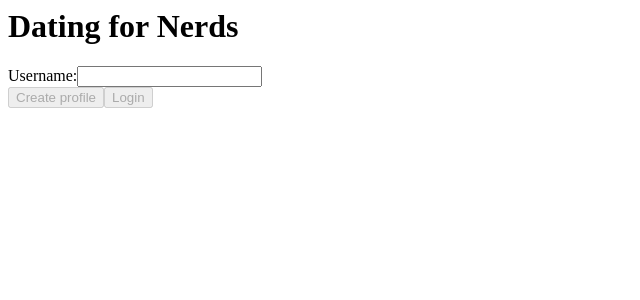
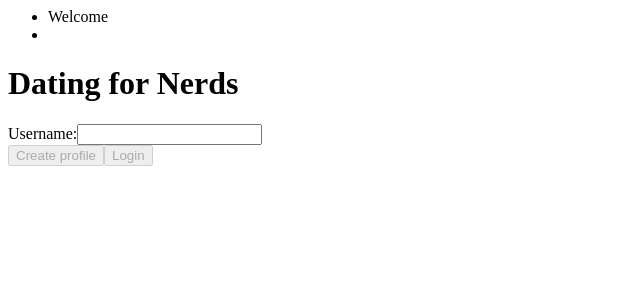
Before and after one commit to kgroble/advanced-databases-project, a React app in the folder client/: page /login in a window 1280 px wide. Shown: the top 300 px of the page, without its empty margins (0-640 px from the left). Built offline with nearby package versions, Linux system fonts and the light colour scheme.

Commit message:
Fixed dumb route behavior

```diff
--- a/client/src/components/App.jsx
+++ b/client/src/components/App.jsx
@@ -1,22 +1,19 @@
 
 
-/*
-   Imports
-*/
-
-// libraries
+// React nonsense
 import React from 'react';
 import { Router
        , Route
+       , Redirect
        , Switch } from 'react-router';
-import { BrowserRouter } from 'react-router-dom'
+import { BrowserRouter } from 'react-router-dom';
 
-// other components
-import Login from './Login/Login.jsx'
-import Home from './Home/Home.jsx'
-import Dashboard from './Dashboard/Dashboard.jsx'
-
-// css
+// My components
+import Login        from './Login/Login.jsx';
+import Home         from './Home/Home.jsx';
+import Dashboard    from './Dashboard/Dashboard.jsx';
+import Header       from './Header/Header.jsx';
+import PageNotFound from './PageNotFound/PageNotFound.jsx';
 
 
 /*
@@ -26,13 +23,17 @@ import Dashboard from './Dashboard/Dashboard.jsx'
 export default class App extends React.Component {
     render() {
         return (
-          <BrowserRouter>
-            <div>
-              <Route exact path="/" component={Home} />
-              <Route exact path="/login" component={Login} />
-              <Route exact path="/home/:username" component={Dashboard} />
-            </div>
-          </BrowserRouter>
+          <div>
+            <Header/>
+            <BrowserRouter>
+              <Switch>
+                <Route exact path="/" component={Home} />
+                <Route exact path="/login" component={Login} />
+                <Route exact path="/home/:username" component={Dashboard} />
+                <Route exact path="*" component={PageNotFound} />
+              </Switch>
+            </BrowserRouter>
+          </div>
         );
     }
 }
```
